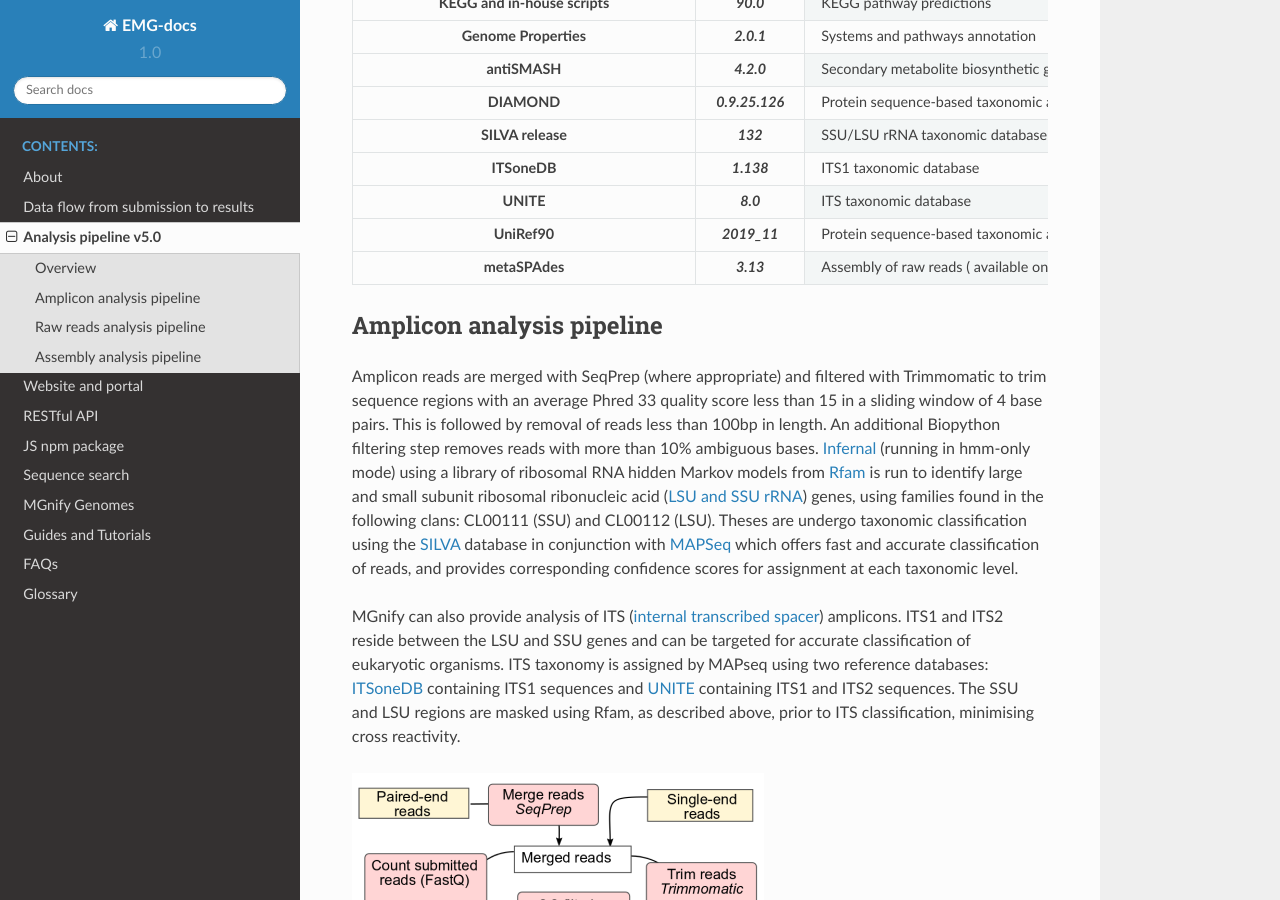
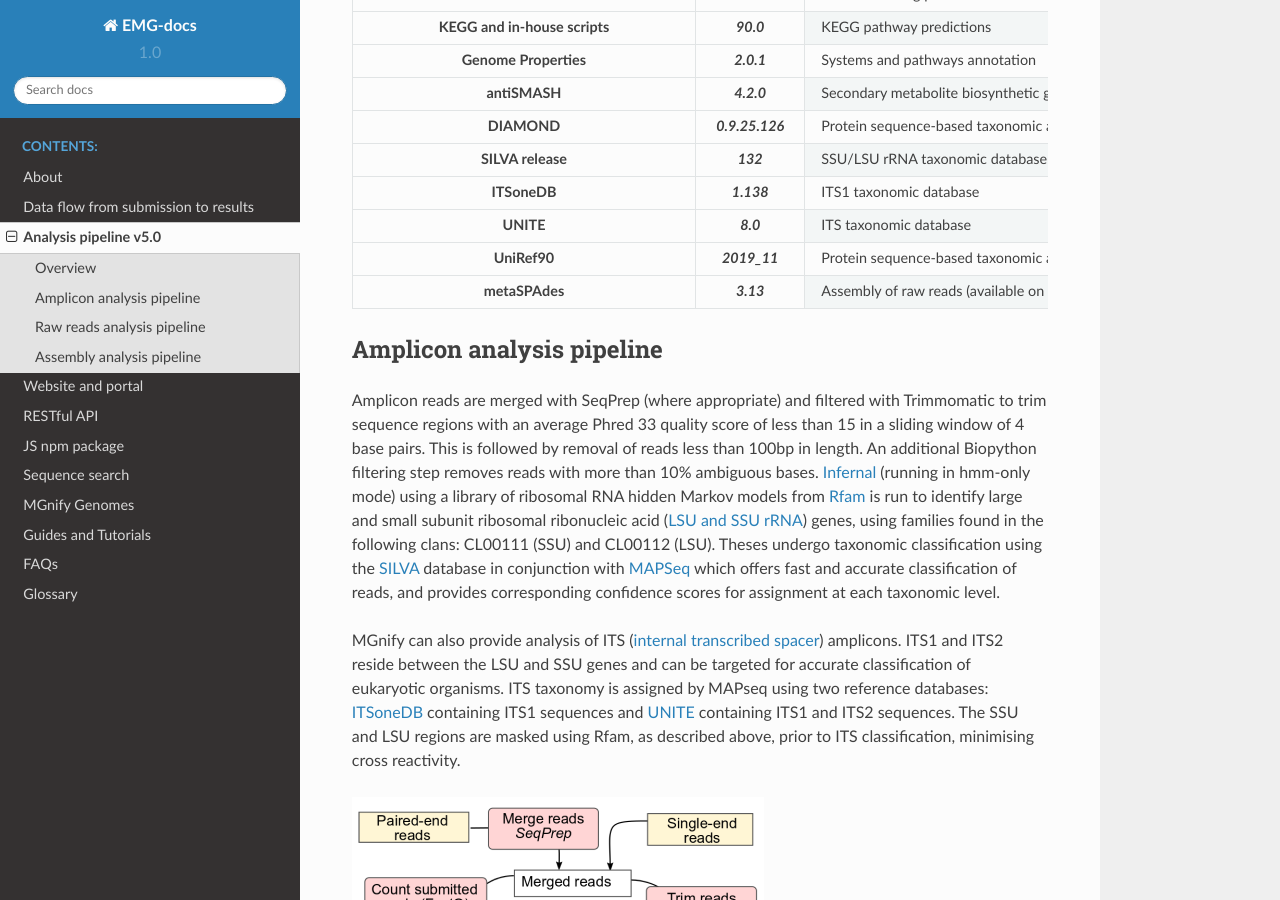
Before and after one commit to EBI-Metagenomics/EMG-docs, a Sphinx documentation site: the page built from docs/analysis.rst, in a window 1280 px wide and 900 px high, scrolled down 1099 px. Built offline with Sphinx 7.4.7 and the Read the Docs theme 2.0.0, drawn with Linux system fonts in a browser that asks for light colours; some of the changed text lies outside the part shown.

Commit message:
Update analysis.rst
fixing typos and minimal wording changes

```diff
--- a/docs/analysis.rst
+++ b/docs/analysis.rst
@@ -187,7 +187,7 @@
     - Yes
   * - metaSPAdes
     - *3.13*
-    - Assembly of raw reads ( available on request)
+    - Assembly of raw reads (available on request)
     - N/A
     - N/A
     - N/A
@@ -196,8 +196,8 @@
 Amplicon analysis pipeline
 ---------------------------
 
-Amplicon reads are merged with SeqPrep (where appropriate) and filtered with Trimmomatic to trim sequence regions with an average Phred 33 quality score less than 15 in a sliding window of 4 base pairs. This is followed by removal of reads less than 100bp in length. An additional Biopython filtering step removes reads with more than 10% ambiguous bases.
-`Infernal <http://europepmc.org/abstract/MED/24008419>`_ (running in hmm-only mode) using a library of ribosomal RNA hidden Markov models from `Rfam <http://europepmc.org/articles/PMC4383904>`_ is run to identify large and small subunit ribosomal ribonucleic acid (:term:`LSU and SSU rRNA<LSU, SSU>`) genes, using families found in the following clans: CL00111 (SSU) and CL00112 (LSU). Theses are undergo taxonomic classification using the `SILVA <https://academic.oup.com/nar/article/41/D1/D590/1069277>`_ database in conjunction with `MAPSeq <https://academic.oup.com/bioinformatics/article/33/23/3808/4082276>`_  which offers fast and accurate classification of reads, and provides corresponding confidence scores for assignment at each taxonomic level.
+Amplicon reads are merged with SeqPrep (where appropriate) and filtered with Trimmomatic to trim sequence regions with an average Phred 33 quality score of less than 15 in a sliding window of 4 base pairs. This is followed by removal of reads less than 100bp in length. An additional Biopython filtering step removes reads with more than 10% ambiguous bases.
+`Infernal <http://europepmc.org/abstract/MED/24008419>`_ (running in hmm-only mode) using a library of ribosomal RNA hidden Markov models from `Rfam <http://europepmc.org/articles/PMC4383904>`_ is run to identify large and small subunit ribosomal ribonucleic acid (:term:`LSU and SSU rRNA<LSU, SSU>`) genes, using families found in the following clans: CL00111 (SSU) and CL00112 (LSU). Theses undergo taxonomic classification using the `SILVA <https://academic.oup.com/nar/article/41/D1/D590/1069277>`_ database in conjunction with `MAPSeq <https://academic.oup.com/bioinformatics/article/33/23/3808/4082276>`_  which offers fast and accurate classification of reads, and provides corresponding confidence scores for assignment at each taxonomic level.
 
 MGnify can also provide analysis of ITS (:term:`internal transcribed spacer<ITS>`) amplicons. ITS1 and ITS2 reside between the LSU and SSU genes and can be targeted for accurate classification of eukaryotic organisms. ITS taxonomy is assigned by MAPseq using two reference databases: `ITSoneDB <https://academic.oup.com/nar/article/46/D1/D127/4210943>`_  containing ITS1 sequences and `UNITE <https://academic.oup.com/nar/article/47/D1/D259/5146189>`_ containing ITS1 and ITS2 sequences. The SSU and LSU regions are masked using Rfam, as described above, prior to ITS classification, minimising cross reactivity.
 
@@ -226,12 +226,12 @@
 Assembly analysis pipeline
 ---------------------------
 
-Users can request assembly of their own raw sequencing reads, or publicly available datasets, using the ‘Request analysis’ section of the `MGnify home page <https://www.ebi.ac.uk/metagenomics/>`_ Users own raw reads (with host sequences removed) must be archived in ENA before submitting an assembly request. The sequences then undergo quality control, as well as a precautionary additional host contamination removal process (where applicable) with bwa-mem. `metaSPAdes <https://www.ncbi.nlm.nih.gov/pmc/articles/PMC5411777/>`_ is used for assembly of paired end reads and `SPAdes <https://www.ncbi.nlm.nih.gov/pmc/articles/PMC3342519/>`_ for single reads. Alternatively, pre-assembled datasets, including those produced using other assembly algorithms, can be analysed. Quality control for assemblies is based on sequence length, with contigs less than 500 nucleotides removed from the analysis process.
+Users can request assembly of their own raw sequencing reads, or publicly available datasets, using the ‘Request analysis’ section of the `MGnify home page <https://www.ebi.ac.uk/metagenomics/>`_. Users own raw reads (with host sequences removed) must be archived in ENA before submitting an assembly request. The sequences then undergo quality control, as well as a precautionary additional host contamination removal process (where applicable) with bwa-mem. `metaSPAdes <https://www.ncbi.nlm.nih.gov/pmc/articles/PMC5411777/>`_ is used for assembly of paired end reads and `SPAdes <https://www.ncbi.nlm.nih.gov/pmc/articles/PMC3342519/>`_ for single reads. Alternatively, pre-assembled datasets, including those produced using other assembly algorithms, can be analysed. Quality control for assemblies is based on sequence length, with contigs less than 500 nucleotides removed from the analysis process.
 
 rRNAs are identified and undergo taxonomic analysis as for raw reads above. Sequence regions encoding rRNAs are masked and protein coding sequences are predicted using a combined gene caller that utilises both `Prodigal <https://bmcbioinformatics.biomedcentral.com/articles/10.1186/1471-2105-11-119>`_ and FragGeneScan. In addition to rRNA-based taxonomic analyses, `DIAMOND <https://www.nature.com/articles/nmeth.3176>`_ is used to assign taxonomy to protein sequences, based on the top hit to the `UniRef90 <https://academic.oup.com/bioinformatics/article/31./6/926/214968>`_ database.
 
 Protein function is assigned in the form of InterProScan annotations, GO terms, and :term:`KEGG` ortholog predictions, as described for the raw reads analysis pipeline above.
-Additionally, clusters of orthologous groups (:term:`COGs<COG>`) annotations and eggNOG functional descriptions are provided by the `eggNOG-mapper tool <https://www.biorxiv.org/content/10.1101/076331v1.full>`_
+Additionally, clusters of orthologous groups (:term:`COGs<COG>`) annotations and eggNOG functional descriptions are provided by the `eggNOG-mapper tool <https://www.biorxiv.org/content/10.1101/076331v1.full>`_.
 
 KEGG ortholog annotations are further processed to produce KEGG pathway information, including module presence and completeness. Similarly, InterPro annotations for individual protein sequences are amalgamated to generate `Genome Properties <https://academic.oup.com/nar/article/47/D1/D564/5144958>`_ (GP), providing inference of higher level pathways and systems that may be present in the dataset. Finally, `antiSMASH <https://academic.oup.com/nar/article/45/W1/W36/3778252>`_ is used to identify and annotate biosynthetic gene clusters that code for the production of secondary metabolites.
 
```
Also changed, not shown: other parts of docs/analysis.rst (+1 -1 lines).
